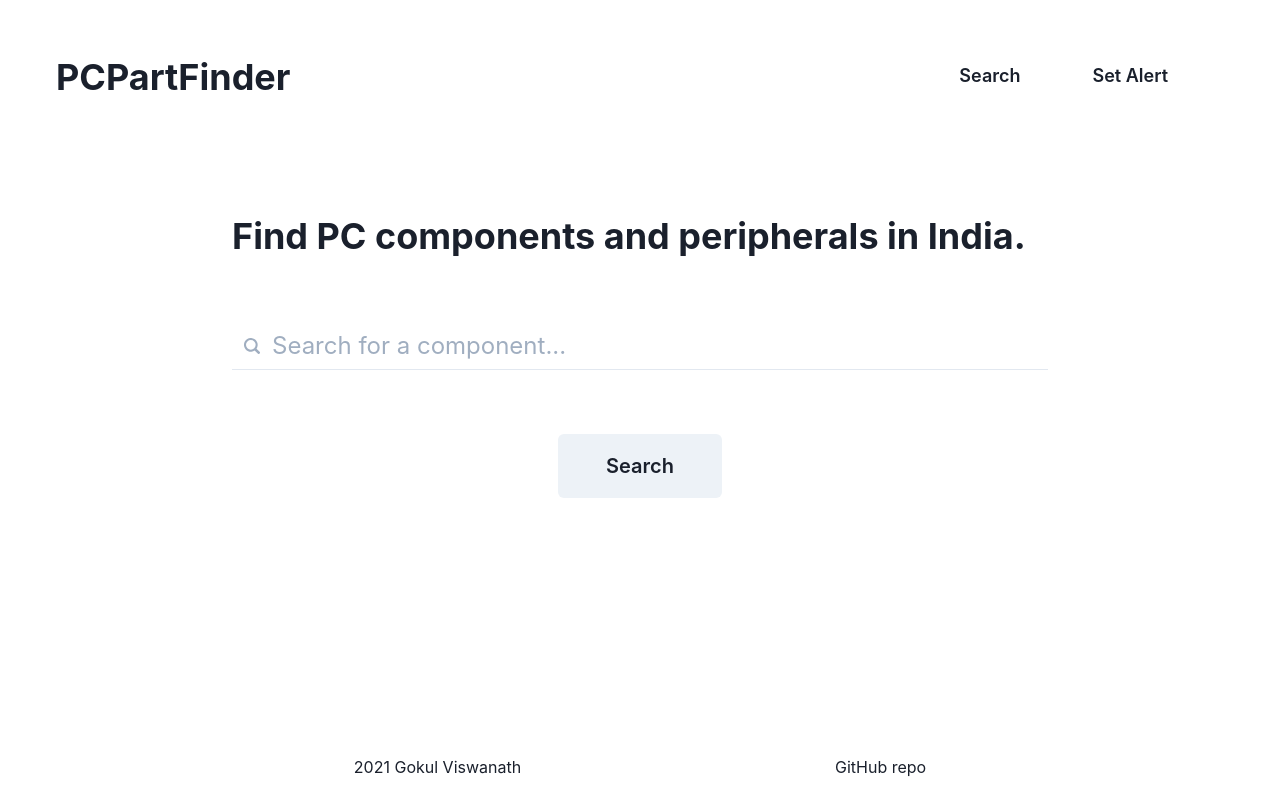
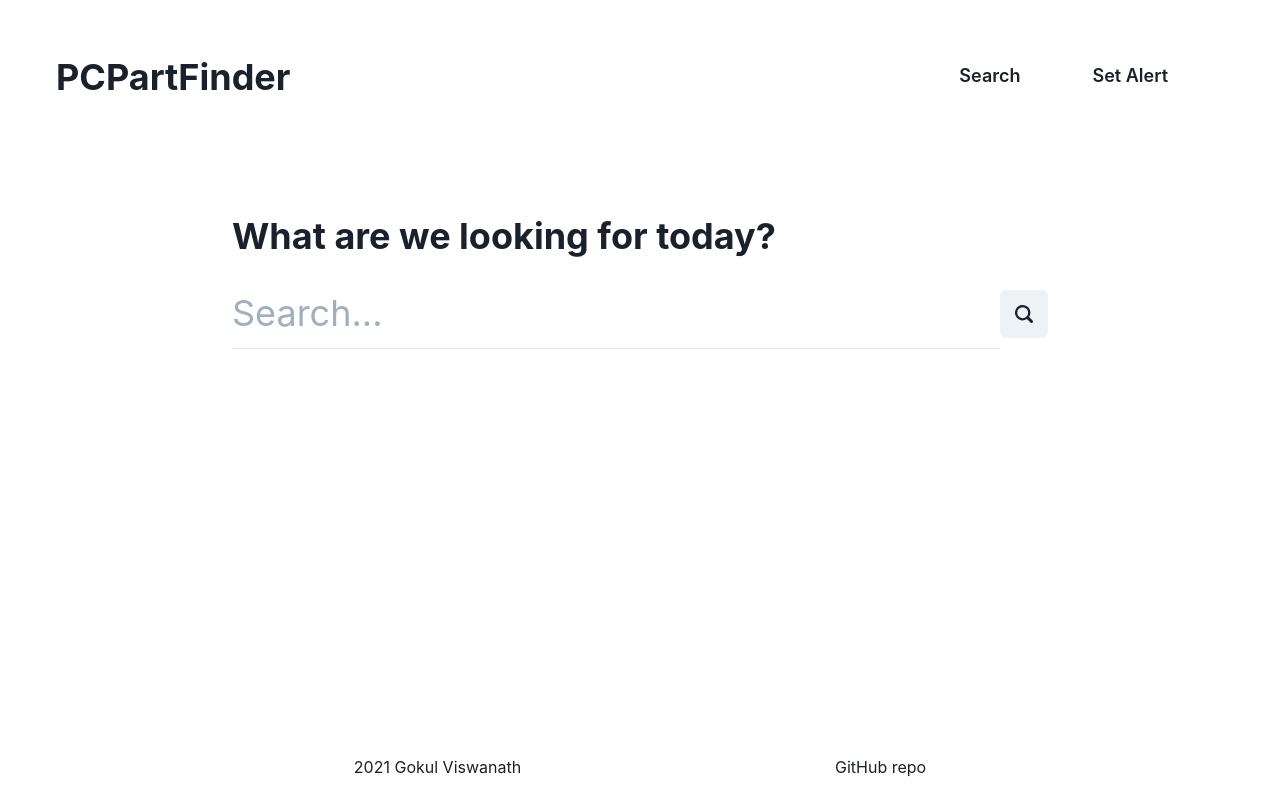
Before and after one commit to 1Gokul/pcpartfinder, a Next.js app: page / in a window 1280 px wide. Built offline with nearby package versions, Linux system fonts and the light colour scheme.

Commit message:
More changes to input

```diff
--- a/pages/_app.js
+++ b/pages/_app.js
@@ -1,8 +1,9 @@
 import { ChakraProvider } from "@chakra-ui/react"
+import customTheme from "../styles/theme"
 
 function App({ Component, pageProps }) {
   return(
-    <ChakraProvider>
+    <ChakraProvider theme={customTheme}>
       <Component {...pageProps} />
     </ChakraProvider>
   )
--- a/pages/index.js
+++ b/pages/index.js
@@ -1,24 +1,17 @@
 
 import Layout, { Container } from "../src/components/Layout"
-import { Button, Flex, Heading, Input, InputGroup, InputLeftElement } from "@chakra-ui/react"
+import { IconButton, Flex, Heading, Input } from "@chakra-ui/react"
 import { Search2Icon } from "@chakra-ui/icons"
 
 export default function Home() {
   return (
     <Layout>
       <Container>
-        <Heading>Find PC components and peripherals in India.</Heading>
-        <Flex marginY={16}>
-          <InputGroup>
-            <InputLeftElement
-              pointerEvents="none"
-              height="100%"
-              children={<Search2Icon color="gray.400"/>}  //eslint-disable-line
-            />
-            <Input size="lg" fontSize="2xl" placeholder="Search for a component..." variant="flushed"/>
-          </InputGroup>
+        <Heading>What are we looking for today?</Heading>
+        <Flex marginTop={5}>
+          <Input size="xl" placeholder="Search..." variant="flushed" isRequired="true"/>
+          <IconButton icon={<Search2Icon />} alignSelf="center" size="lg">Search</IconButton>
         </Flex>
-        <Button alignSelf="center" fontSize="xl" paddingX={12} paddingY={8} >Search</Button>
       </Container>
     </Layout>
   )
--- a/src/components/Layout.js
+++ b/src/components/Layout.js
@@ -21,6 +21,7 @@ export const Container = props => (
     minW="70vw"
     maxW={{ base: "95vw", md: "75vw" }}
     padding={{ base: 5, md: 10 }}
+    {...props}
   >
     {props.children}
   </Flex>
--- /dev/null
+++ b/styles/theme.js
@@ -0,0 +1,17 @@
+import { extendTheme } from "@chakra-ui/react"
+
+
+const components = {
+  Input:{
+    sizes: {
+      xl: {
+        field:{
+          fontSize: "4xl",
+          py: 2
+        }
+      }
+    }
+  }
+}
+
+export default extendTheme({ components })
```
